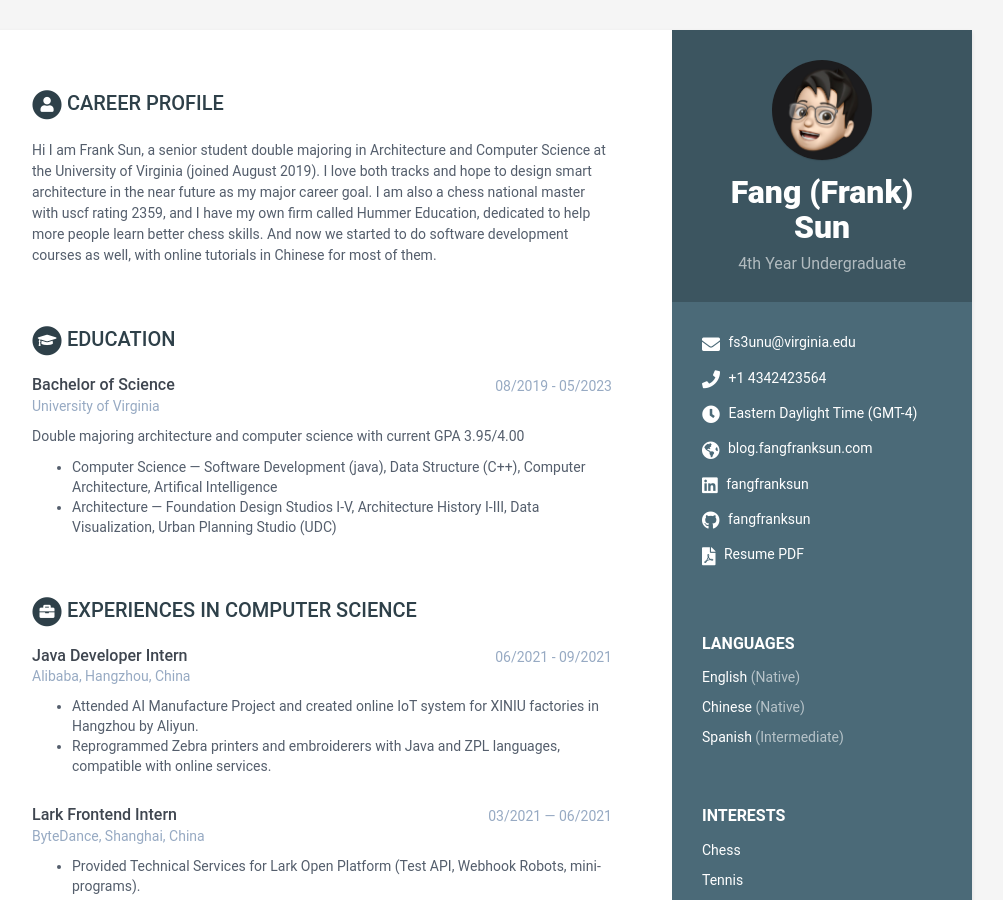
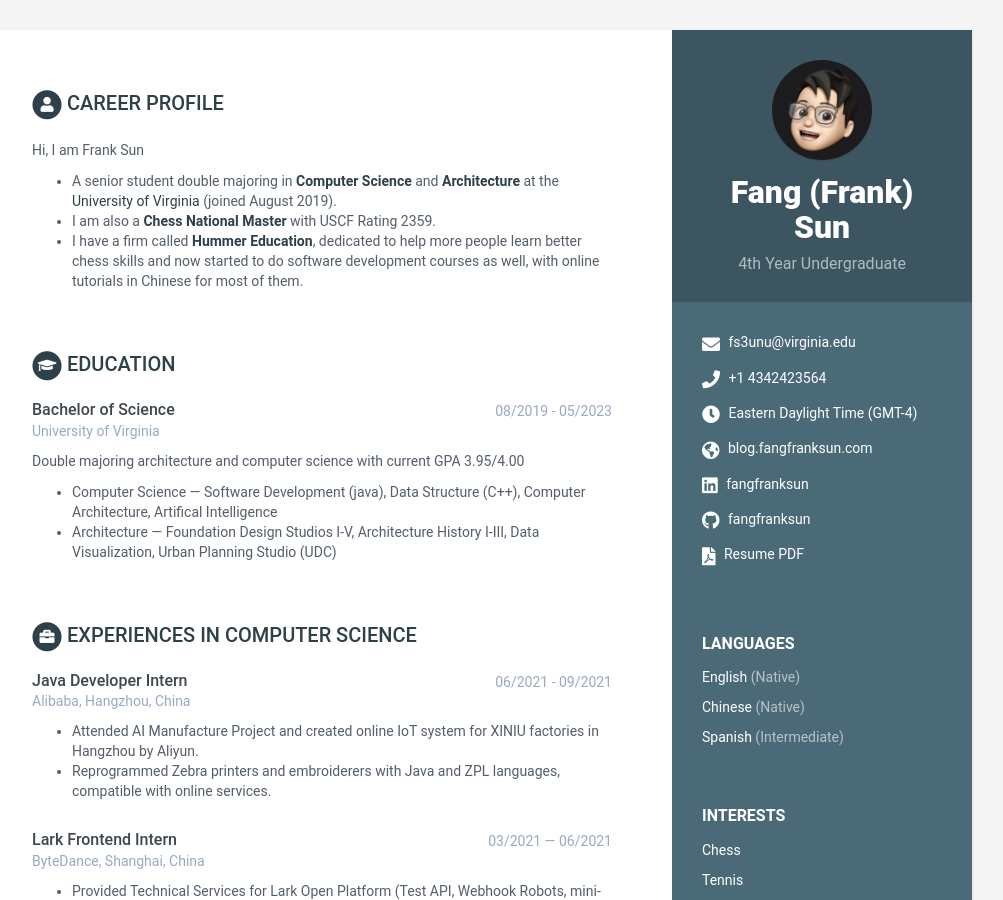
Before and after one commit to FangFrankSun/My_Resume, a Jekyll site: the page built from index.html, in a window 1280 px wide and 900 px high. Shown: the whole window, without its empty margins (168-1171 px from the left). Built offline with Jekyll 4.4.1, drawn with Linux system fonts in a browser that asks for light colours.

Commit message:
Update data.yml

```diff
--- a/_data/data.yml
+++ b/_data/data.yml
@@ -62,12 +62,11 @@ sidebar:
 career-profile:
     title: Career Profile
     summary: |
-      Hi I am Frank Sun,
-      a senior student double majoring in Architecture and Computer Science at the University of Virginia (joined August 2019).
-      I love both tracks and hope to design smart architecture in the near future as my major career goal.
-      I am also a chess national master with uscf rating 2359, and I have my own firm called Hummer Education,
-      dedicated to help more people learn better chess skills. And now we started to do software development courses as well,
-      with online tutorials in Chinese for most of them.
+     Hi, I am Frank Sun<br>
+      - A senior student double majoring in [**Computer Science**](https://engineering.virginia.edu) and [**Architecture**](https://arch.virginia.edu) at the [University of Virginia](https://www.virginia.edu) (joined August 2019).
+      - I am also a [**Chess National Master**]("https://us.chess.org") with USCF Rating 2359.
+      - I have a firm called [**Hummer Education**](https://littehummerchess.club), dedicated to help more people learn better chess skills and now started to do software development courses as well, with online tutorials in Chinese for most of them.
+
 
 
 
```
